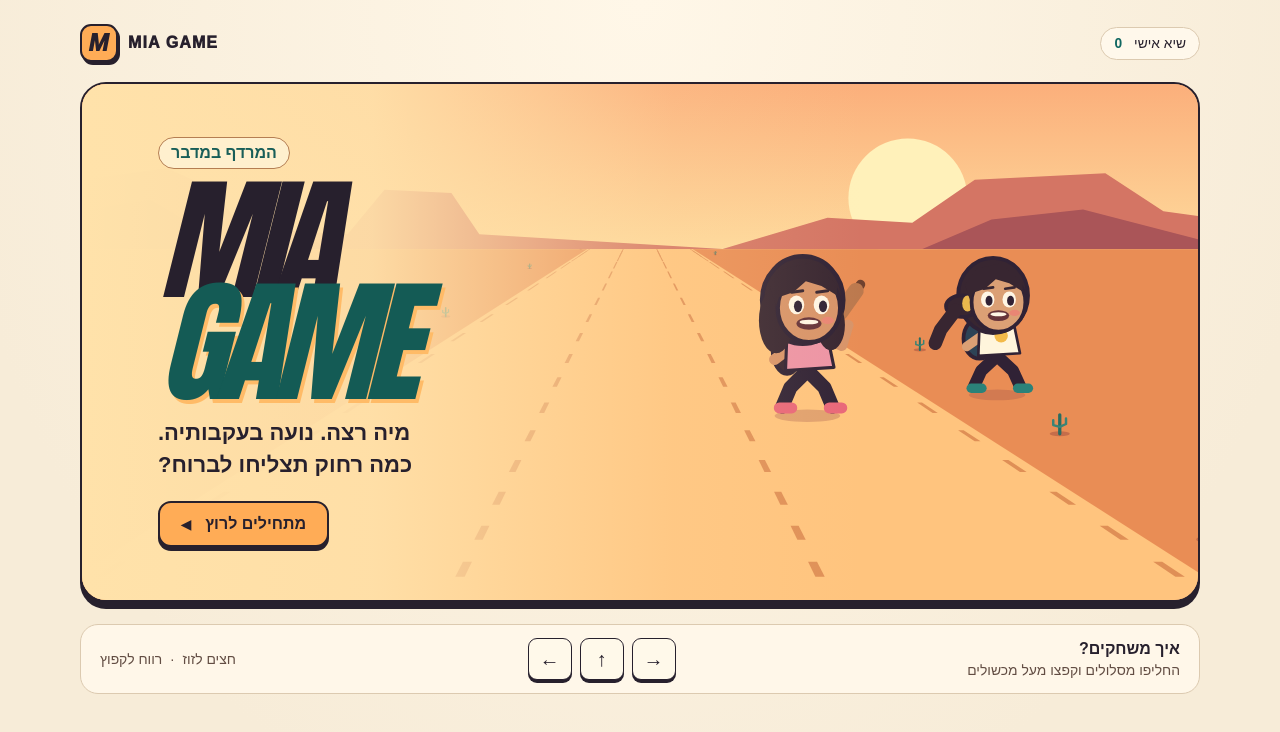
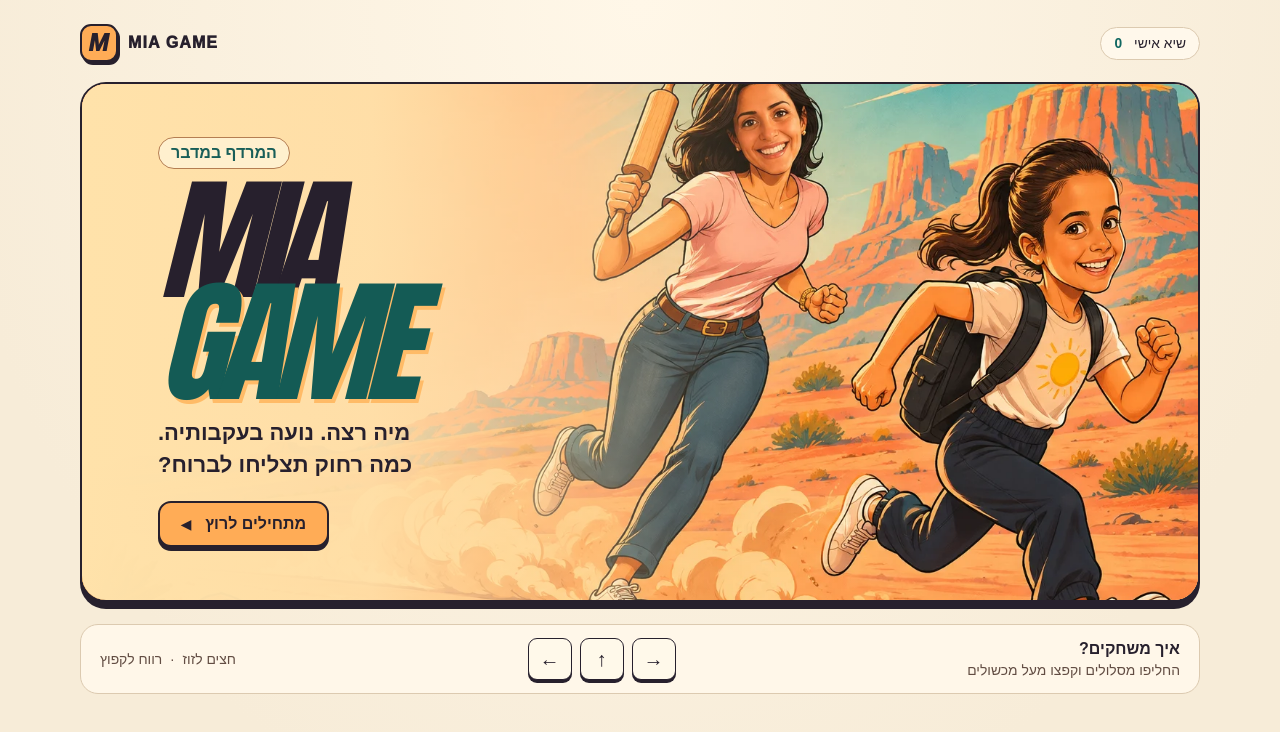
Before and after one commit to barakharyati/MiaGame, a plain HTML site: page index.html in a window 1280 px wide. Drawn offline with Linux system fonts and the light colour scheme; animation ran at ten frames a second.

Commit message:
Add Mia and Noa cover illustration

```diff
--- a/style.css
+++ b/style.css
@@ -9,7 +9,7 @@ header{display:flex;justify-content:space-between;align-items:center;margin-bott
 .record b{color:var(--teal);font-variant-numeric:tabular-nums}
 .stage{position:relative;isolation:isolate;height:clamp(410px,65vh,640px);border:2px solid var(--ink);border-radius:26px;overflow:hidden;box-shadow:0 7px var(--ink);background:#f6b57b;touch-action:none}
 canvas,#intro,#overlay{position:absolute;inset:0;width:100%;height:100%}
-#intro{background:linear-gradient(90deg,#ffe2aa 0%,#ffe1aaeb 26%,#ffdfaa28 53%,transparent 70%);display:flex;align-items:center;justify-content:flex-end;padding:clamp(24px,6vw,76px)}
+#intro{background:linear-gradient(90deg,#ffe2aa 0%,#ffe1aaeb 26%,#ffdfaa28 53%,transparent 70%),url('art.webp') center 54% / cover no-repeat;display:flex;align-items:center;justify-content:flex-end;padding:clamp(24px,6vw,76px)}
 .hero-copy{text-align:left;width:fit-content}
 .eyebrow{font-weight:800;color:#185e58;background:#fff0ce;border:1px solid #b57e52;border-radius:30px;padding:6px 12px;display:inline-block}
 h1{font-family:Impact,'Arial Black',sans-serif;font-weight:950;font-size:clamp(65px,10.5vw,150px);font-style:italic;line-height:.76;letter-spacing:-.065em;margin:20px 9px 24px 0;color:#27202d}
@@ -31,7 +31,7 @@ i{font-style:normal;padding:0 4px}.touch-tip{display:none}
 .dialog h2{margin:0;font-size:clamp(27px,5vw,46px)}.dialog p{white-space:pre-line;line-height:1.5}.secondary{display:block;margin:16px auto 0;border:0;background:none;text-decoration:underline}
 [hidden]{display:none!important}
 @media(pointer:coarse){.desktop-tip{display:none}.touch-tip{display:block}}
-@media(max-width:640px){main{width:calc(100% - 24px);padding:14px 0}.stage{height:clamp(365px,64svh,570px);border-radius:18px}header{margin-bottom:13px}#intro{background:linear-gradient(0deg,#ffe3a9 0%,#ffe3a9ed 26%,transparent 61%);align-items:flex-end;padding:17px 20px}.hero-copy{width:100%;text-align:right}.eyebrow{font-size:.76rem;padding:4px 8px}h1{font-size:clamp(44px,13vw,75px);margin:10px 0 8px;text-align:left;width:fit-content}h1 span{display:inline;margin-left:7px}.hero-copy p{margin:0 0 8px;font-size:.95rem}.hero-copy p br{display:none}.primary{padding:8px 15px}.controls{padding:9px;flex-wrap:wrap;gap:10px;margin-top:17px}.hint span{display:none}.desktop-tip,.touch-tip{flex-basis:100%;text-align:center}}
+@media(max-width:640px){main{width:calc(100% - 24px);padding:14px 0}.stage{height:clamp(365px,64svh,570px);border-radius:18px}header{margin-bottom:13px}#intro{background:linear-gradient(0deg,#ffe3a9 0%,#ffe3a9ed 26%,transparent 61%),url('art.webp') 75% top / auto 79% no-repeat;align-items:flex-end;padding:17px 20px}.hero-copy{width:100%;text-align:right}.eyebrow{font-size:.76rem;padding:4px 8px}h1{font-size:clamp(44px,13vw,75px);margin:10px 0 8px;text-align:left;width:fit-content}h1 span{display:inline;margin-left:7px}.hero-copy p{margin:0 0 8px;font-size:.95rem}.hero-copy p br{display:none}.primary{padding:8px 15px}.controls{padding:9px;flex-wrap:wrap;gap:10px;margin-top:17px}.hint span{display:none}.desktop-tip,.touch-tip{flex-basis:100%;text-align:center}}
 #overlay.caught .dialog{animation:pop-in .3s cubic-bezier(.2,.85,.25,1.25) both}
 @keyframes pop-in{from{transform:rotate(-8deg) scale(.76);opacity:.2}to{transform:rotate(0) scale(1);opacity:1}}
 @media(prefers-reduced-motion:reduce){#overlay.caught .dialog{animation:none}}
```
Also changed, not shown: art.webp (added).
